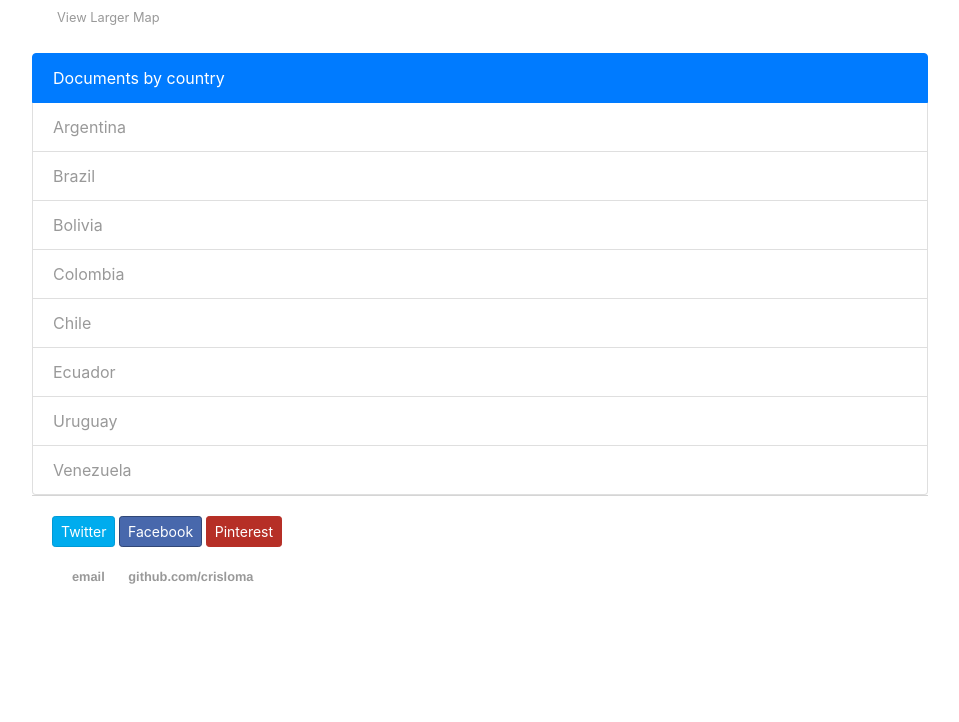
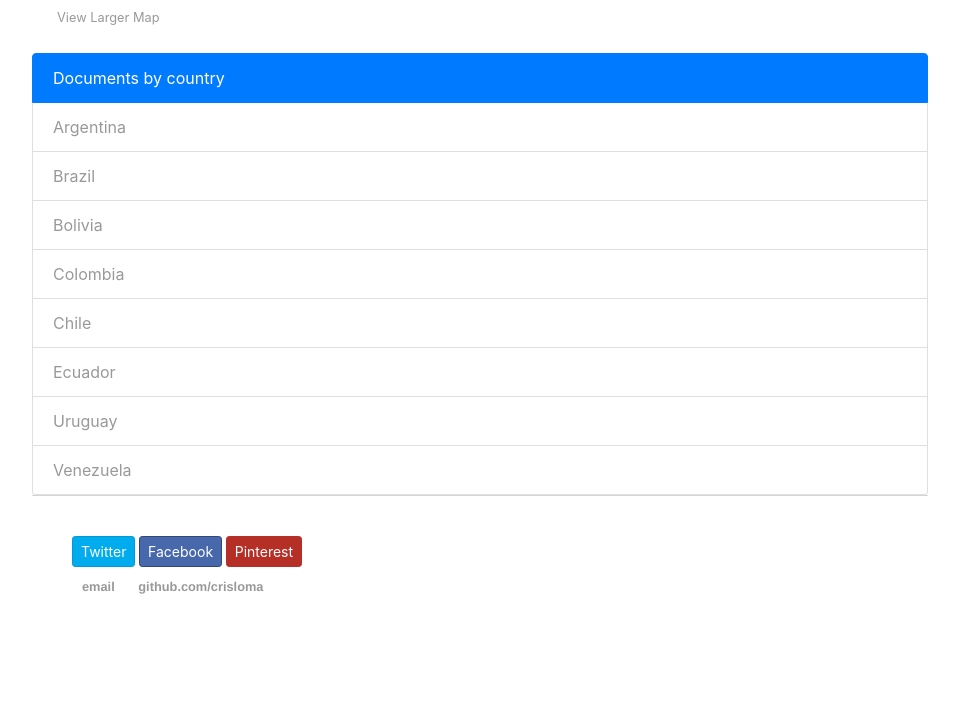
Before and after one commit to crisloma/crisloma.github.io, a Jekyll site: the page index.html, which Jekyll copies as it is, in a window 1280 px wide. Shown: the part 1511-2233 px from the top of the page, without its empty margins (160-1119 px from the left). Built offline with Jekyll 4.4.1, drawn with Linux system fonts in a browser that asks for light colours.

Commit message:
Update main.css

```diff
--- a/css/main.css
+++ b/css/main.css
@@ -12,7 +12,7 @@ nav ul {
 }
 footer ul {
     font-family:'Helvetica', 'Trebuchet MS', 'Sans-Serif';
-    padding: 20px;
+    padding: 10px;
     list-style: none;
     font-weight: bold;
 }
@@ -128,7 +128,7 @@ p {
 footer {
     border-top: 1px solid #d5d5d5;
     font-size: .8em;
-	padding: 20px;
+	padding: 40px;
 
 }
 
```
